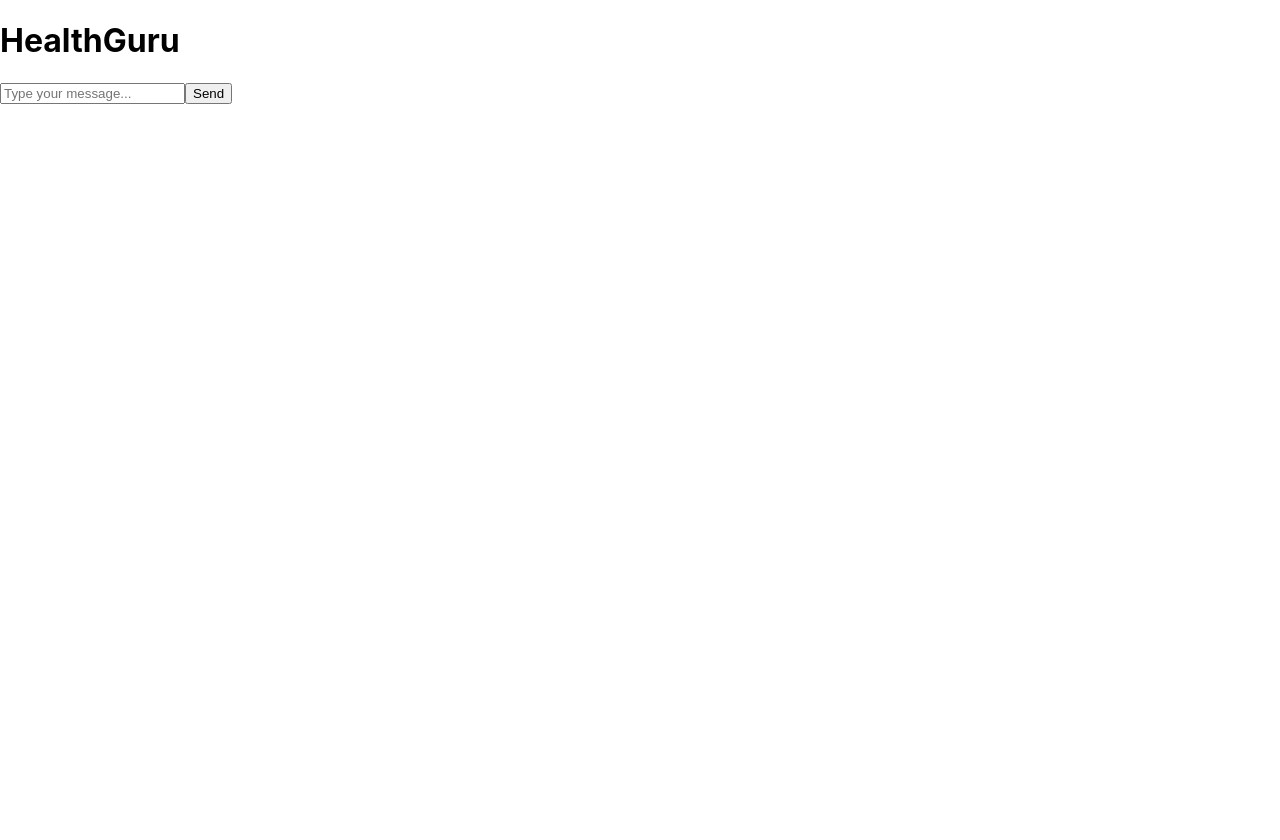
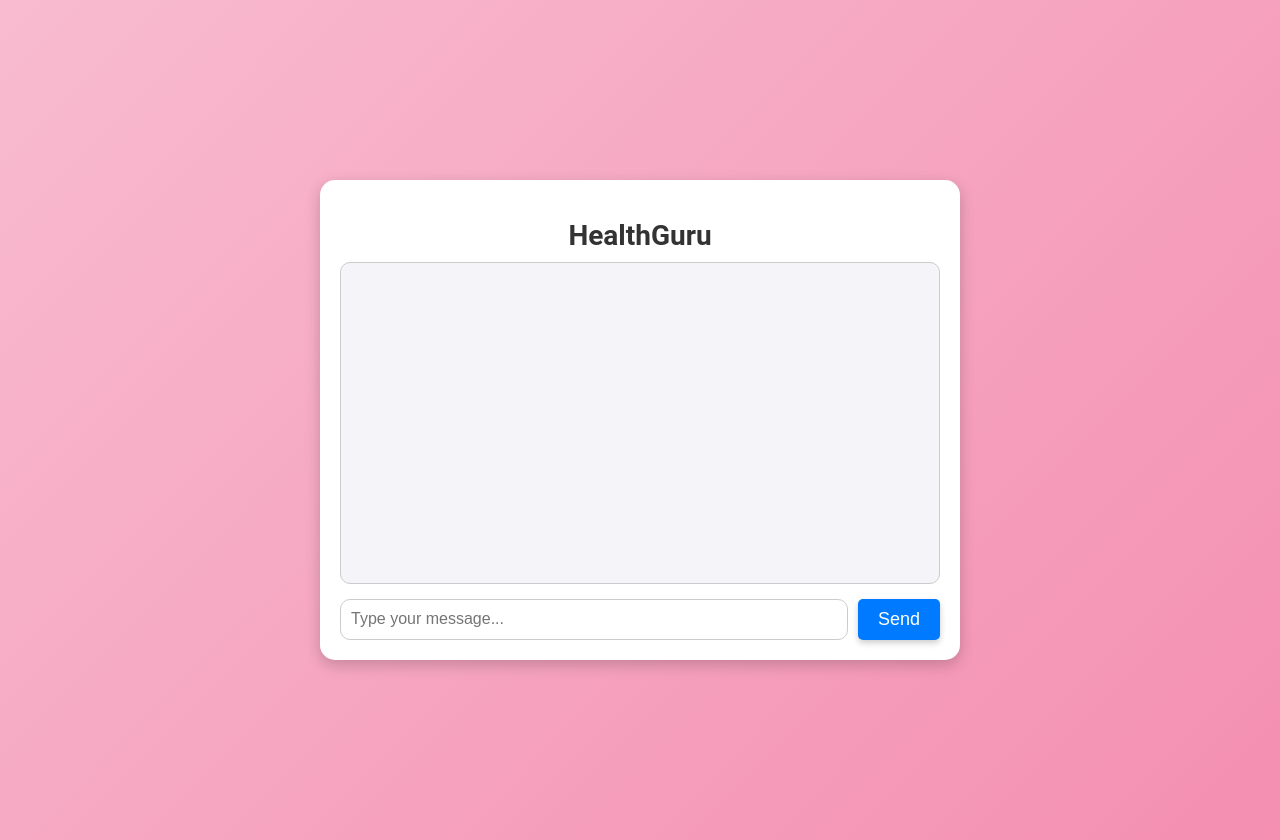
Before and after one commit to muhammadhassanali1/aibot, a React (Create React App) app: page / in a window 1280 px wide. Both pictures are taken after a click on the button "Typing". Before the commit the page ends 800 px from the top, so only its background shows below. Built offline with nearby package versions, Linux system fonts and the light colour scheme.

Commit message:
Update App.js

```diff
--- a/src/App.js
+++ b/src/App.js
@@ -1,5 +1,4 @@
 import React, { useState, useEffect } from "react";
-import './App.css'; // For additional styling and animations
 
 // Utility function to remove emojis
 const removeEmojis = (text) => {
@@ -10,8 +9,8 @@ function App() {
   const [messages, setMessages] = useState([]);
   const [responses, setResponses] = useState([]);
   const [isListening, setIsListening] = useState(false);
-  const [serviceMode, setServiceMode] = useState(null); // Added service mode state
-  const [inputText, setInputText] = useState(""); // For text input
+  const [serviceMode, setServiceMode] = useState(null);
+  const [inputText, setInputText] = useState("");
 
   // Load responses from the JSON file
   useEffect(() => {
@@ -43,7 +42,7 @@ function App() {
   // Speak the bot's response (excluding emojis)
   const speak = (text) => {
     const synth = window.speechSynthesis;
-    const utterance = new SpeechSynthesisUtterance(removeEmojis(text)); // Remove emojis before speaking
+    const utterance = new SpeechSynthesisUtterance(removeEmojis(text));
     utterance.lang = "en-US";
     synth.speak(utterance);
   };
@@ -58,7 +57,7 @@ function App() {
 
     setTimeout(() => {
       setMessages((prevMessages) => [...prevMessages, botMessage]);
-      speak(response); // Speak the bot's response
+      speak(response);
     }, 1000);
   };
 
@@ -74,7 +73,7 @@ function App() {
 
     recognition.onresult = (event) => {
       const transcript = event.results[0][0].transcript;
-      handleSendMessage(transcript); // Automatically send the message
+      handleSendMessage(transcript);
       setIsListening(false);
     };
 
@@ -92,33 +91,88 @@ function App() {
 
   if (!serviceMode) {
     return (
-      <div className="app-background">
-        <div className="service-mode-container">
-          <h1>Welcome to HealthGuru</h1>
-          <h2>Choose your service mode</h2>
-          <div className="button-group">
-            <button onClick={() => setServiceMode("typing")} className="service-button">
-              Typing
-            </button>
-            <button onClick={() => setServiceMode("speaking")} className="service-button">
-              Speaking
-            </button>
-          </div>
+      <div
+        style={{
+          fontFamily: "'Roboto', sans-serif",
+          height: "100vh",
+          display: "flex",
+          flexDirection: "column",
+          justifyContent: "center",
+          alignItems: "center",
+          background: "linear-gradient(135deg, #e3f2fd, #90caf9)",
+          color: "#333",
+          padding: "20px",
+        }}
+      >
+        <h1 style={{ fontSize: "32px", fontWeight: "bold", marginBottom: "20px" }}>Welcome to HealthGuru</h1>
+        <h2 style={{ fontSize: "20px", marginBottom: "40px" }}>Choose your service mode</h2>
+        <div style={{ display: "flex", gap: "20px" }}>
+          <button
+            onClick={() => setServiceMode("typing")}
+            style={buttonStyle}
+          >
+            Typing
+          </button>
+          <button
+            onClick={() => setServiceMode("speaking")}
+            style={buttonStyle}
+          >
+            Speaking
+          </button>
         </div>
       </div>
     );
   }
 
   return (
-    <div className="app-background">
-      <div className="chat-container">
-        <h1>HealthGuru</h1>
+    <div
+      style={{
+        fontFamily: "'Roboto', sans-serif",
+        height: "100vh",
+        display: "flex",
+        flexDirection: "column",
+        justifyContent: "center",
+        alignItems: "center",
+        background: "linear-gradient(135deg, #f8bbd0, #f48fb1)",
+        color: "#333",
+        padding: "20px",
+        overflow: "hidden",
+      }}
+    >
+      <div
+        style={{
+          background: "#ffffff",
+          color: "#333",
+          width: "100%",
+          maxWidth: "600px",
+          borderRadius: "15px",
+          boxShadow: "0 5px 15px rgba(0, 0, 0, 0.2)",
+          padding: "20px",
+        }}
+      >
+        <h1 style={{ textAlign: "center", marginBottom: "10px", fontSize: "28px", color: "#333" }}>HealthGuru</h1>
 
-        <div className="chat-window">
+        <div
+          style={{
+            border: "1px solid #ccc",
+            borderRadius: "10px",
+            padding: "10px",
+            height: "300px",
+            overflowY: "scroll",
+            backgroundColor: "#f4f4f9",
+            marginBottom: "15px",
+          }}
+        >
           {messages.map((msg, idx) => (
             <p
               key={idx}
-              className={msg.sender === "HealthGuru 🤖" ? "bot-message" : "user-message"}
+              style={{
+                textAlign: msg.sender === "HealthGuru 🤖" ? "left" : "right",
+                color: msg.sender === "HealthGuru 🤖" ? "#1a73e8" : "#333",
+                fontStyle: msg.sender === "HealthGuru 🤖" ? "italic" : "normal",
+                fontWeight: "bold",
+                margin: "5px 0",
+              }}
             >
               <strong>{msg.sender}: </strong>
               {msg.text}
@@ -127,40 +181,67 @@ function App() {
         </div>
 
         {serviceMode === "typing" ? (
-          <div className="input-container">
+          <div style={{ display: "flex", gap: "10px" }}>
             <input
               type="text"
               value={inputText}
               onChange={(e) => setInputText(e.target.value)}
               placeholder="Type your message..."
-              className="text-input"
+              style={{
+                flex: 1,
+                padding: "10px",
+                borderRadius: "10px",
+                border: "1px solid #ccc",
+                fontSize: "16px",
+              }}
             />
             <button
               onClick={() => {
                 handleSendMessage(inputText);
                 setInputText("");
               }}
-              className="send-button"
+              style={buttonStyle}
             >
               Send
             </button>
           </div>
         ) : (
-          <div className="mic-container">
-            <button onClick={startListening} className="mic-button">
+          <div style={{ display: "flex", justifyContent: "center" }}>
+            <button
+              onClick={startListening}
+              style={{
+                background: isListening ? "#ffcc00" : "#007bff",
+                color: "#ffffff",
+                border: "none",
+                padding: "10px 30px",
+                borderRadius: "50px",
+                fontSize: "18px",
+                cursor: "pointer",
+                display: "flex",
+                alignItems: "center",
+                justifyContent: "center",
+                gap: "10px",
+                boxShadow: "0 3px 6px rgba(0, 0, 0, 0.2)",
+              }}
+            >
               {isListening ? "Listening..." : "Tap to Speak 🎙️"}
             </button>
           </div>
         )}
       </div>
-
-      <div className="floating-animations">
-        <div className="balloon balloon1"></div>
-        <div className="balloon balloon2"></div>
-        <div className="balloon balloon3"></div>
-      </div>
     </div>
   );
 }
 
+const buttonStyle = {
+  background: "#007bff",
+  color: "#ffffff",
+  border: "none",
+  padding: "10px 20px",
+  borderRadius: "5px",
+  fontSize: "18px",
+  cursor: "pointer",
+  boxShadow: "0 3px 6px rgba(0, 0, 0, 0.2)",
+};
+
 export default App;
```
